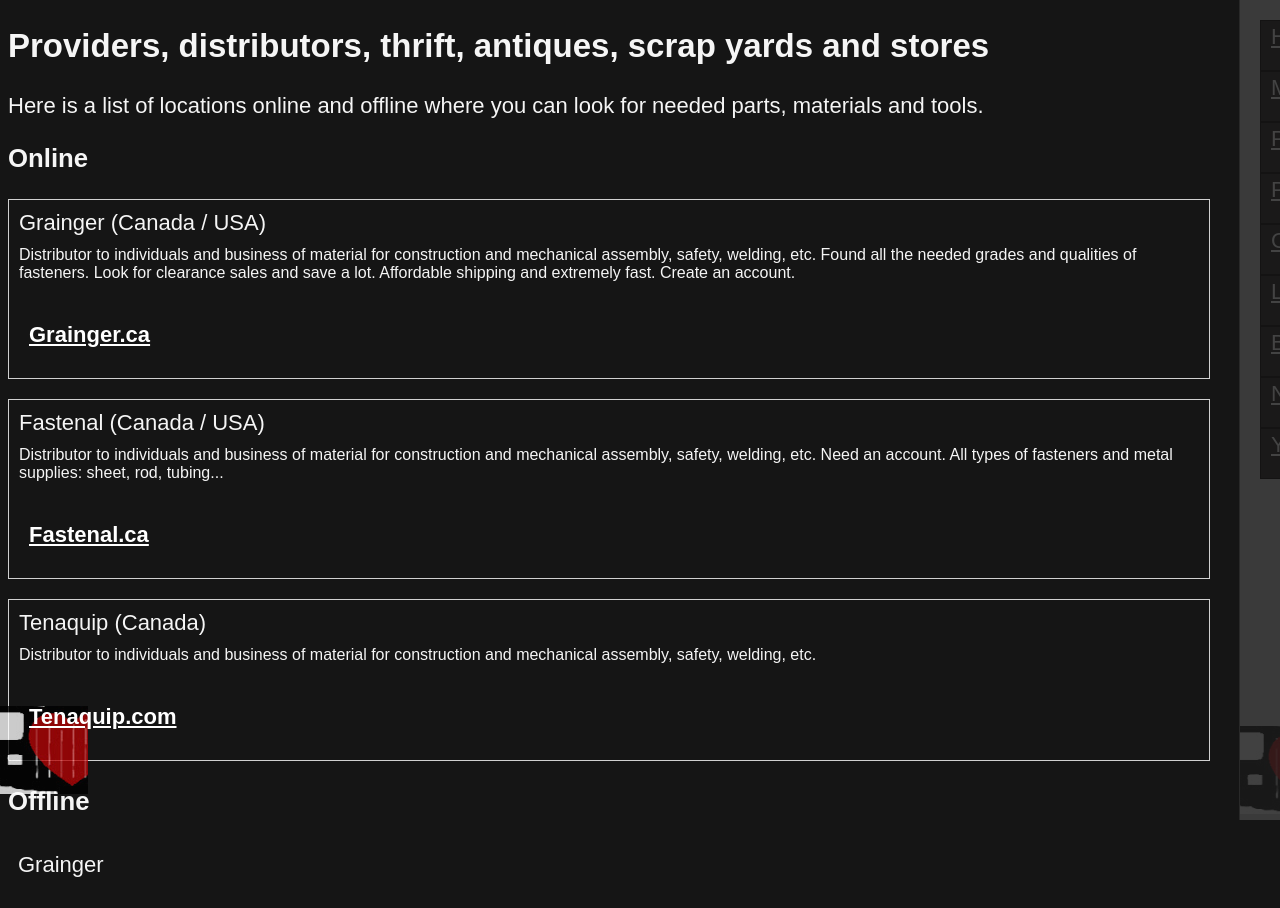
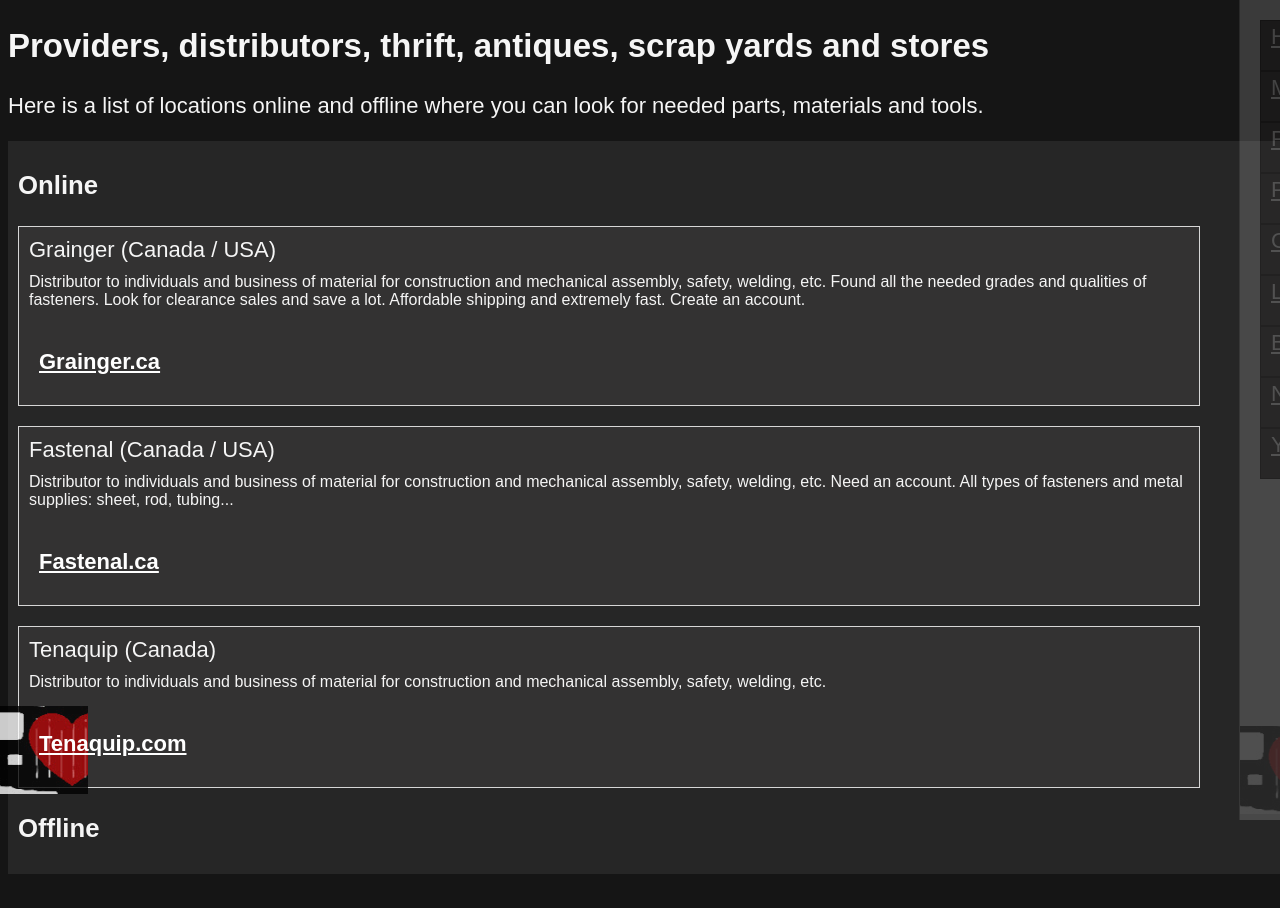
Before and after one commit to bartchwalek/jeep-uno, an Angular app: page /distributors in a window 1280 px wide. After the commit the page ends 882 px from the top, so only its background shows below. Built offline with nearby package versions, Linux system fonts and the light colour scheme.

Commit message:
fixed up some styling for container and panels in tables

```diff
--- a/src/app/pages/distributors/distributors.component.html
+++ b/src/app/pages/distributors/distributors.component.html
@@ -3,7 +3,7 @@
 <p>
   Here is a list of locations online and offline where you can look for needed parts, materials and tools.
 </p>
-
+<div class="container">
   <h3>Online</h3>
 
   <div class="panel table" *ngFor="let provider of (providers.getProviders() | async)">
@@ -20,4 +20,4 @@
 
   <h3>Offline</h3>
 
-<div class="panel">Grainger</div>
+</div>
--- a/src/styles.sass
+++ b/src/styles.sass
@@ -16,8 +16,14 @@
   padding: 10px
   margin-bottom: 20px
   width: calc(100% - 100px)
+
   &.table
-    border: solid 0.5px rgba(255,255,255,0.8)
+    border: solid 0.5px rgba(255, 255, 255, 0.8)
+    background: #333232
+
+.container
+  background: #262626
+  padding: 5px 10px
 
 .main-title
   color: yellow
@@ -28,17 +34,20 @@
 
 a
   color: white
+
   &:hover
     color: #ffdf5e
+
   &:visited
     color: rgb(236, 231, 231)
+
   &:hover
     color: #ffdf5e
 
 .pastille
   width: 100%
   background: #332f2f
-  border: solid 0.5px rgba(0,0,0,0.6)
+  border: solid 0.5px rgba(0, 0, 0, 0.6)
   padding-left: 10px
   padding-top: 3px
 
```
Lines whose indentation alone changed are shown as unchanged.
